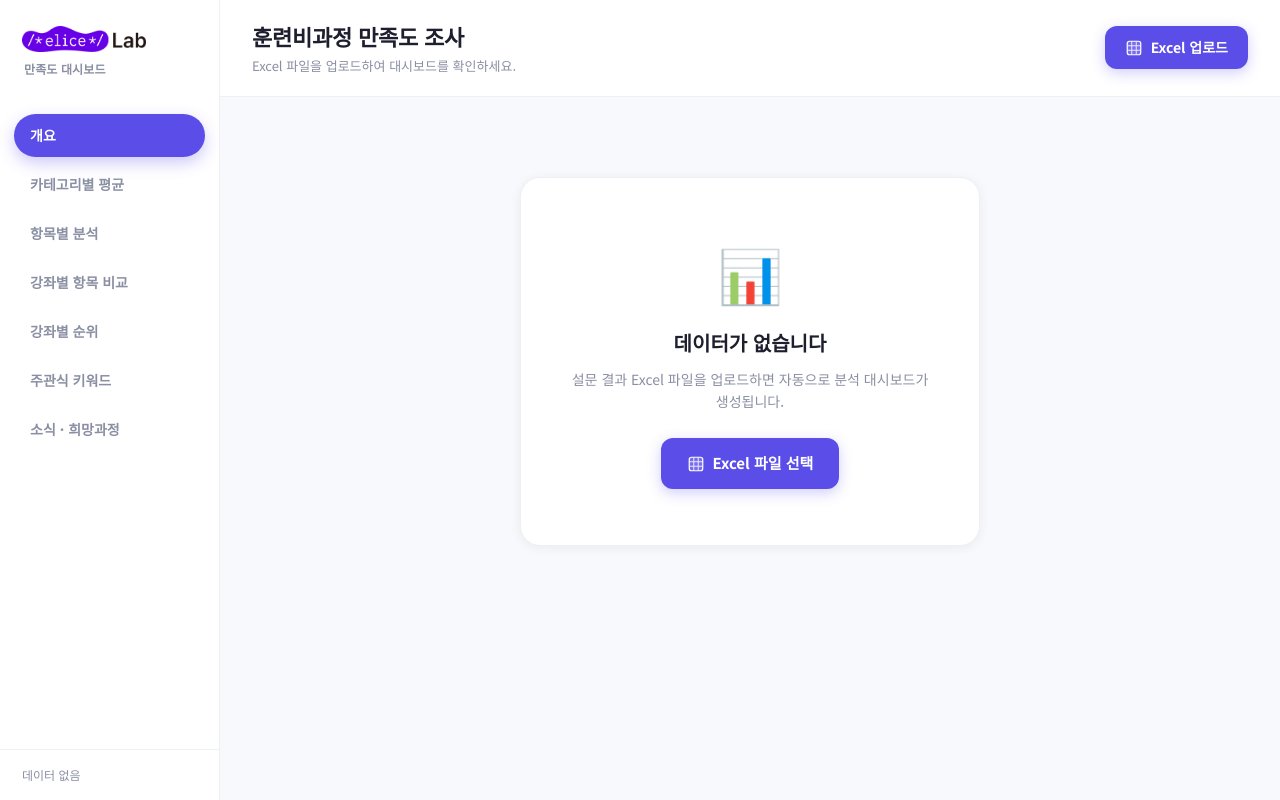
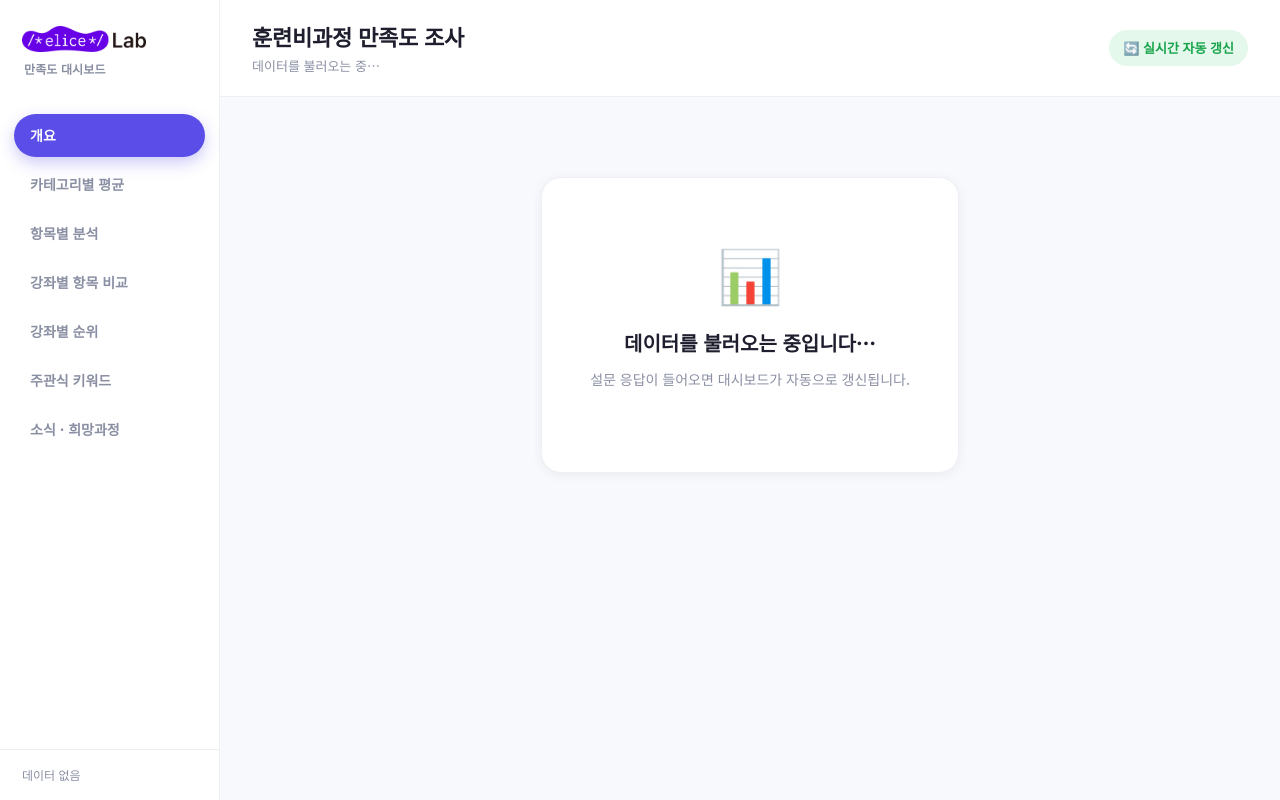
Before and after one commit to kej0987/dashboard, a FastAPI app: page / in a window 1280 px wide. Run offline with FastAPI, Linux system fonts and the light colour scheme; data that the repository does not hold is empty.

Commit message:
업로드 UI 제거 (자동 모드 전용 화면)
- 상단/빈화면 'Excel 업로드' 버튼·안내 제거
- 빈화면을 '데이터 불러오는 중' 로딩 메시지로 교체
- '실시간 자동 갱신' 배지 추가
- file-input 바인딩 가드(제거돼도 init 안 깨지게)
- 정적 캐시 버전 v=20260612 로 버스팅

Co-Authored-By: Claude Opus 4.8 (1M context) <noreply@anthropic.com>

```diff
--- a/static/css/style.css
+++ b/static/css/style.css
@@ -98,6 +98,14 @@ body {
 .topbar-title h1 { font-size: 22px; font-weight: 800; letter-spacing: -0.01em; }
 .topbar-title p { font-size: 13px; color: var(--text-mut); margin-top: 3px; }
 .topbar-actions { display: flex; align-items: center; gap: 14px; }
+
+/* 자동 갱신 배지 */
+.auto-badge {
+  display: inline-flex; align-items: center; gap: 6px;
+  background: rgba(34, 197, 94, 0.12); color: #16a34a;
+  padding: 8px 14px; border-radius: 999px;
+  font-size: 13px; font-weight: 700;
+}
 
 /* 업로드 버튼 — 보라색 solid */
 .upload-btn {
--- a/static/js/dashboard.js
+++ b/static/js/dashboard.js
@@ -523,7 +523,9 @@ function init() {
     if (ICONS[name]) h.insertAdjacentHTML("afterbegin", ICONS[name]);
   });
 
-  $("#file-input").addEventListener("change", (e) => uploadFile(e.target.files[0]));
+  // 업로드 UI 제거(자동 모드). 파일 입력이 있으면만 바인딩(하위호환).
+  const fi = $("#file-input");
+  if (fi) fi.addEventListener("change", (e) => uploadFile(e.target.files[0]));
   const fi2 = $("#file-input-2");
   if (fi2) fi2.addEventListener("change", (e) => uploadFile(e.target.files[0]));
 
--- a/templates/dashboard.html
+++ b/templates/dashboard.html
@@ -4,7 +4,7 @@
   <meta charset="UTF-8" />
   <meta name="viewport" content="width=device-width, initial-scale=1.0" />
   <title>엘리스랩 만족도 대시보드</title>
-  <link rel="stylesheet" href="/static/css/style.css?v=20260606" />
+  <link rel="stylesheet" href="/static/css/style.css?v=20260612" />
   <link rel="preconnect" href="https://fonts.googleapis.com" />
   <link href="https://fonts.googleapis.com/css2?family=Noto+Sans+KR:wght@400;500;700;900&display=swap" rel="stylesheet" />
   <script src="https://cdn.jsdelivr.net/npm/chart.js@4.4.1/dist/chart.umd.min.js"></script>
@@ -47,36 +47,19 @@
       <header class="topbar">
         <div class="topbar-title">
           <h1>훈련비과정 만족도 조사</h1>
-          <p id="subtitle">Excel 파일을 업로드하여 대시보드를 확인하세요.</p>
+          <p id="subtitle">데이터를 불러오는 중…</p>
         </div>
         <div class="topbar-actions">
-          <label class="upload-btn">
-            <input type="file" id="file-input" accept=".xlsx,.xls" hidden />
-            <svg class="xls-ico" viewBox="0 0 24 24" aria-hidden="true">
-              <rect x="3" y="3" width="18" height="18" rx="3" fill="#fff" opacity="0.18" />
-              <rect x="3" y="3" width="18" height="18" rx="3" stroke="#fff" stroke-width="1.6" fill="none" />
-              <path d="M3 9h18M3 15h18M9 3v18M15 3v18" stroke="#fff" stroke-width="1.3" opacity="0.85" />
-            </svg>
-            <span>Excel 업로드</span>
-          </label>
+          <span class="auto-badge">🔄 실시간 자동 갱신</span>
         </div>
       </header>
 
-      <!-- 업로드 안내 (데이터 없을 때) -->
+      <!-- 로딩/빈 상태 -->
       <section id="empty-state" class="empty-state">
         <div class="empty-card">
           <div class="empty-icon">📊</div>
-          <h2>데이터가 없습니다</h2>
-          <p>설문 결과 Excel 파일을 업로드하면 자동으로 분석 대시보드가 생성됩니다.</p>
-          <label class="upload-btn primary">
-            <input type="file" id="file-input-2" accept=".xlsx,.xls" hidden />
-            <svg class="xls-ico" viewBox="0 0 24 24" aria-hidden="true">
-              <rect x="3" y="3" width="18" height="18" rx="3" fill="#fff" opacity="0.18" />
-              <rect x="3" y="3" width="18" height="18" rx="3" stroke="#fff" stroke-width="1.6" fill="none" />
-              <path d="M3 9h18M3 15h18M9 3v18M15 3v18" stroke="#fff" stroke-width="1.3" opacity="0.85" />
-            </svg>
-            <span>Excel 파일 선택</span>
-          </label>
+          <h2>데이터를 불러오는 중입니다…</h2>
+          <p>설문 응답이 들어오면 대시보드가 자동으로 갱신됩니다.</p>
         </div>
       </section>
 
@@ -224,6 +207,6 @@
     <p id="overlay-text">데이터를 분석하는 중...</p>
   </div>
 
-  <script src="/static/js/dashboard.js?v=20260605c"></script>
+  <script src="/static/js/dashboard.js?v=20260612"></script>
 </body>
 </html>
```
